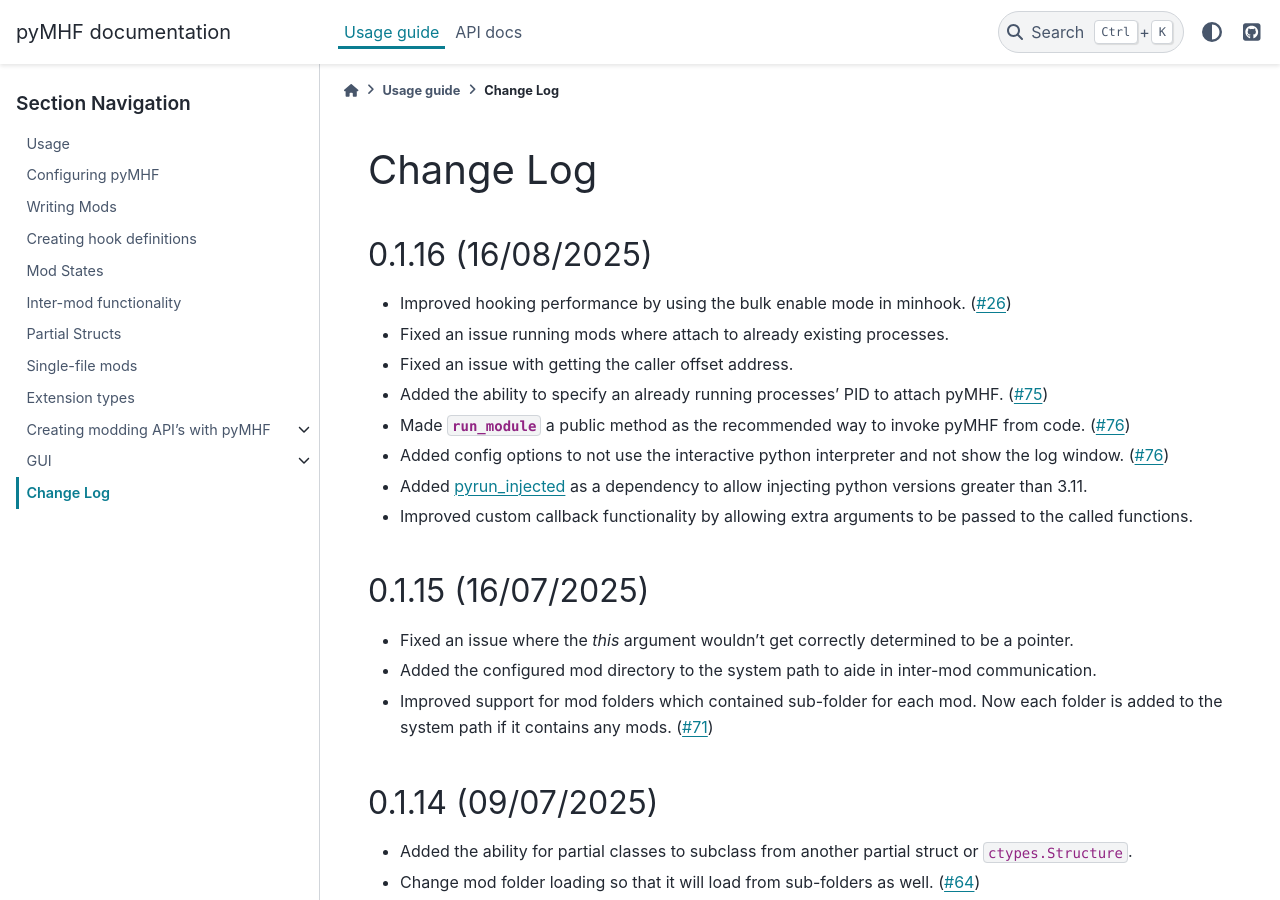
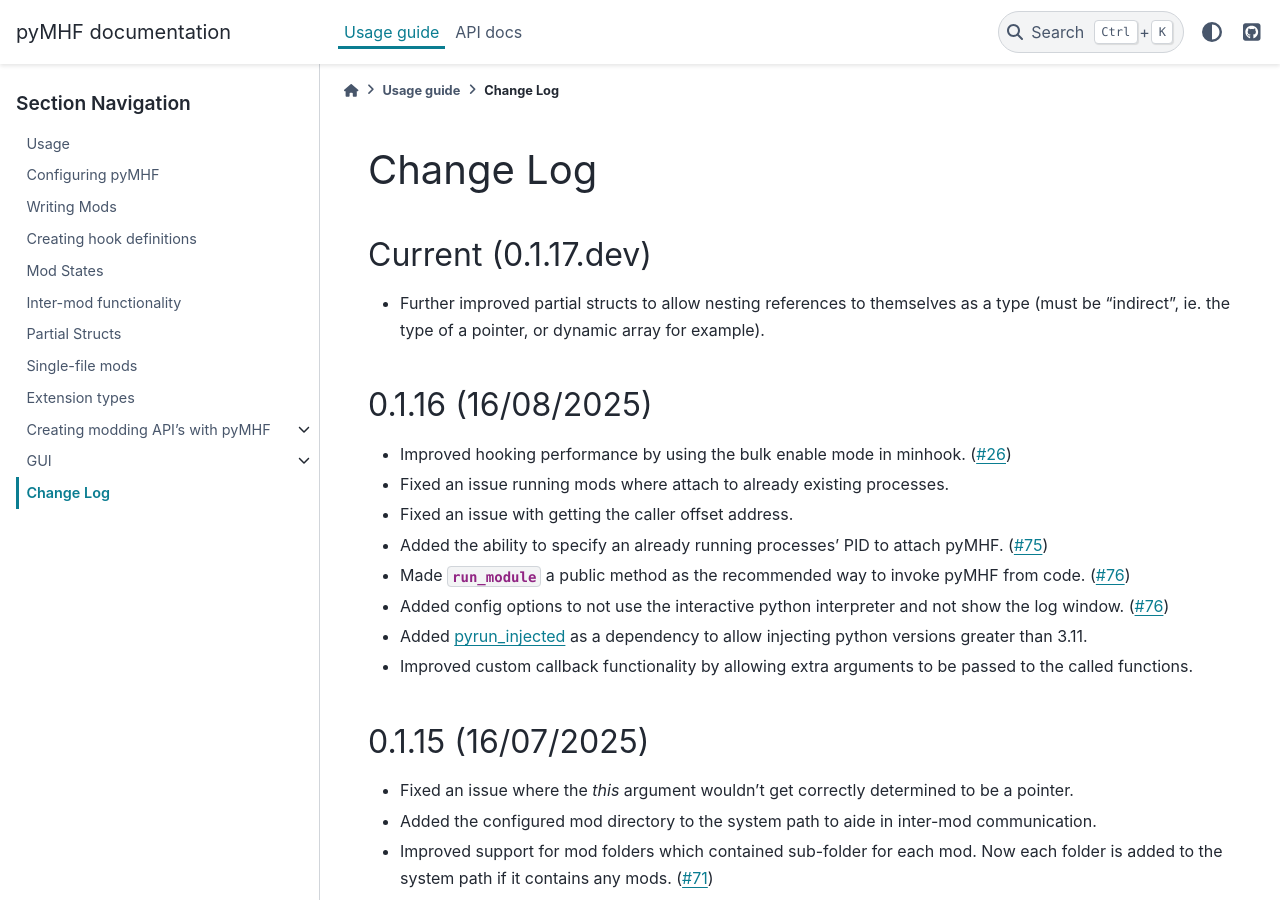
Before and after one commit to monkeyman192/pyMHF, a Sphinx documentation site: the page built from docs/docs/change_log.rst, in a window 1280 px wide and 900 px high. Built offline with Sphinx 7.4.7 and the PyData theme 0.15.4, drawn with Linux system fonts in a browser that asks for light colours; pages that are not in the unit, such as notebooks, are missing from menus.

Commit message:
Update change log

```diff
--- a/docs/docs/change_log.rst
+++ b/docs/docs/change_log.rst
@@ -1,5 +1,10 @@
 Change Log
 ==========
+
+Current (0.1.17.dev)
+--------------------
+
+- Further improved partial structs to allow nesting references to themselves as a type (must be "indirect", ie. the type of a pointer, or dynamic array for example).
 
 0.1.16 (16/08/2025)
 -------------------
```
